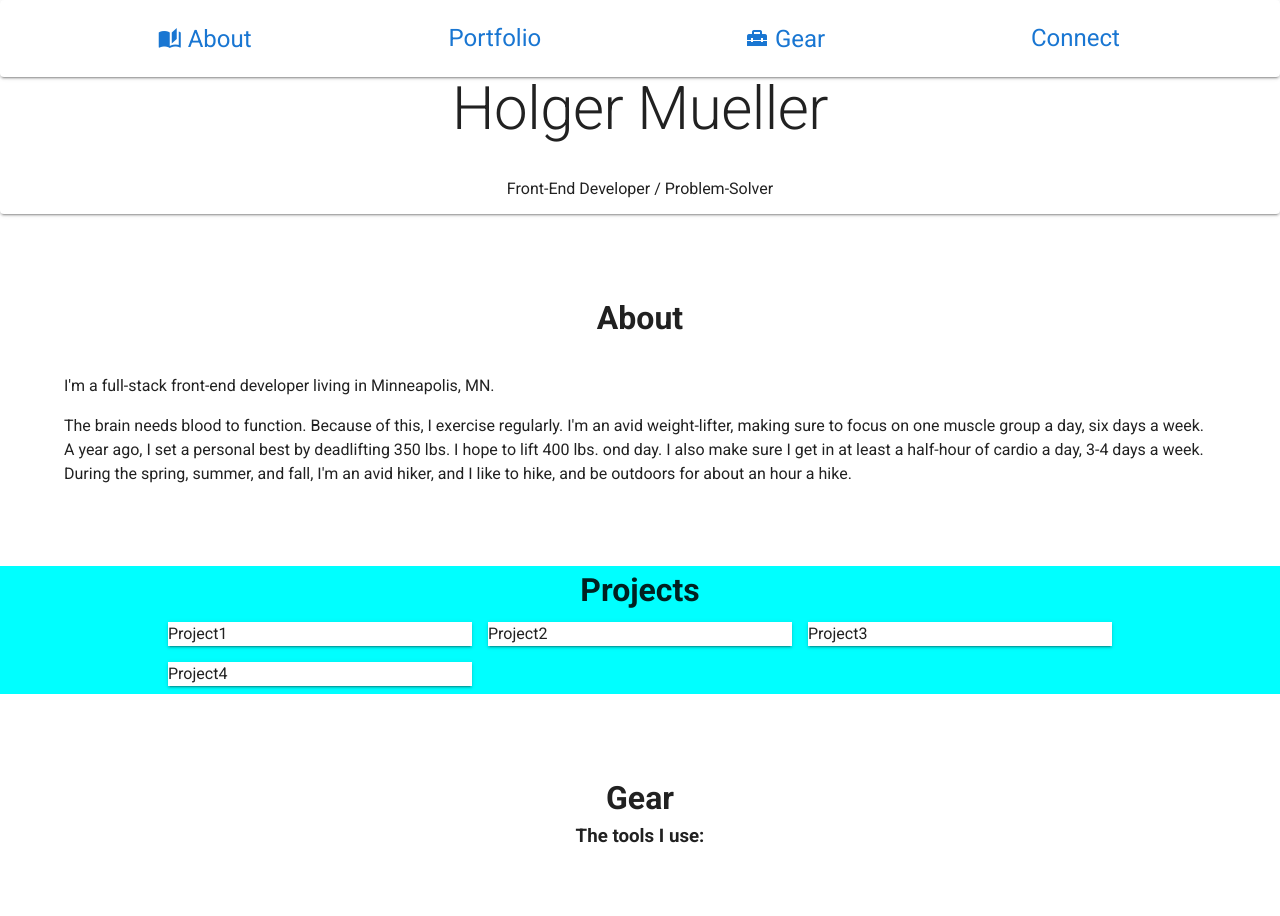
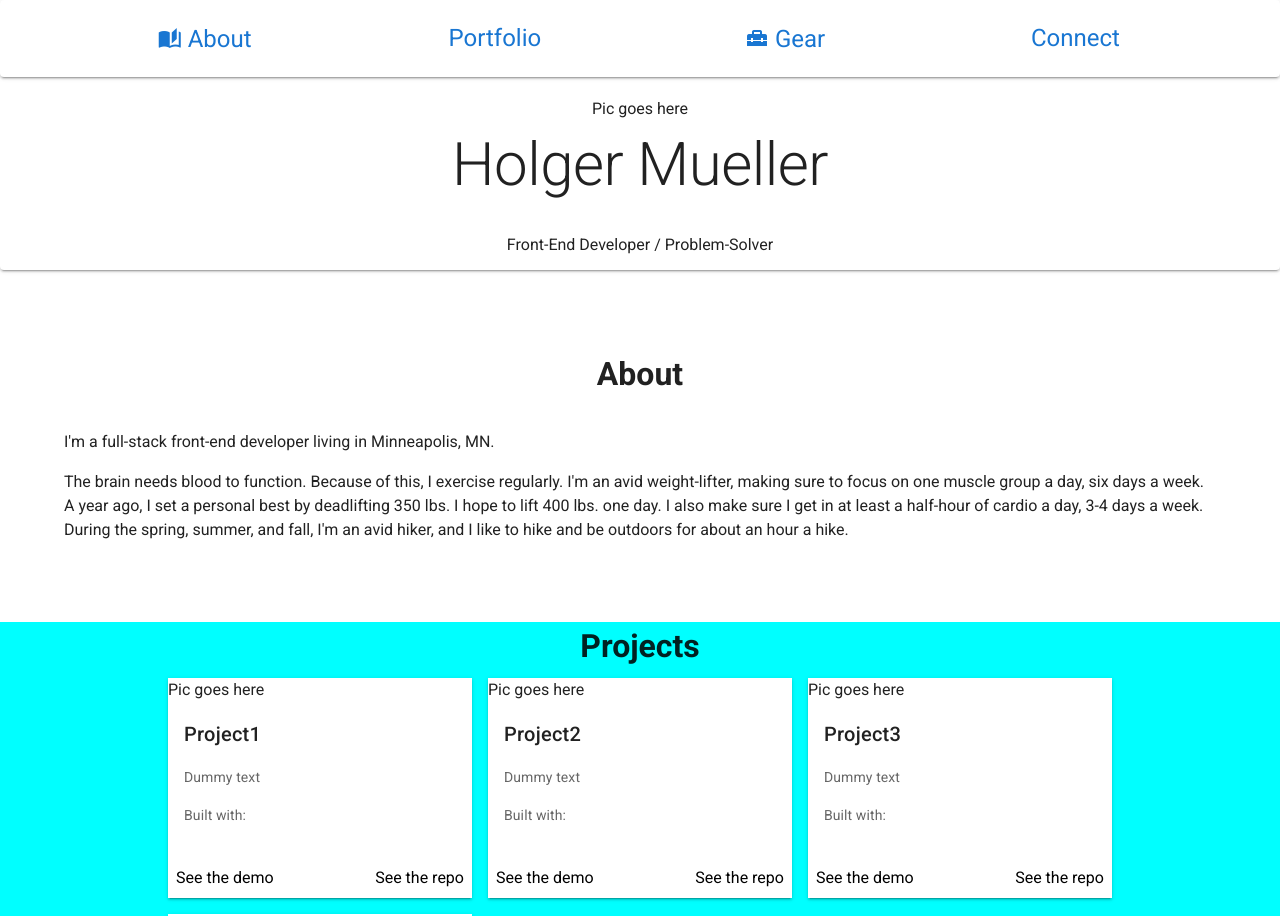
Before and after one commit to Holgermueller/HolgerMueller-TechWriter, a Vue app: page / in a window 1280 px wide. Shown: the top 916 px of the page. Built offline with nearby package versions, Linux system fonts and the light colour scheme.

Commit message:
worked on portfolio cards

```diff
--- a/src/components/Layout/About.vue
+++ b/src/components/Layout/About.vue
@@ -4,7 +4,7 @@
     <p class="about-paragraph">I'm a full-stack front-end developer living in Minneapolis, MN.</p>
     <p
       class="about-paragraph"
-    >The brain needs blood to function. Because of this, I exercise regularly. I'm an avid weight-lifter, making sure to focus on one muscle group a day, six days a week. A year ago, I set a personal best by deadlifting 350 lbs. I hope to lift 400 lbs. ond day. I also make sure I get in at least a half-hour of cardio a day, 3-4 days a week. During the spring, summer, and fall, I'm an avid hiker, and I like to hike, and be outdoors for about an hour a hike.</p>
+    >The brain needs blood to function. Because of this, I exercise regularly. I'm an avid weight-lifter, making sure to focus on one muscle group a day, six days a week. A year ago, I set a personal best by deadlifting 350 lbs. I hope to lift 400 lbs. one day. I also make sure I get in at least a half-hour of cardio a day, 3-4 days a week. During the spring, summer, and fall, I'm an avid hiker, and I like to hike and be outdoors for about an hour a hike.</p>
   </div>
 </template>
 
--- a/src/components/Layout/Banner.vue
+++ b/src/components/Layout/Banner.vue
@@ -2,8 +2,8 @@
   <div id="banner">
     <v-card class="banner-content">
       <v-row align="center" justify="center">
-        <v-img alt="Pic_of_Me" max-height="300"
-        max-width="500"></v-img>
+        <v-img class="pic" alt="Pic_of_Me" max-height="300"
+        max-width="500">Pic goes here</v-img>
       </v-row>
 
       <div class="name display-3">Holger Mueller</div>
@@ -19,6 +19,9 @@
 .banner-content {
   text-align: center;
 }
+.pic {
+  margin-top: 2rem;
+}
 .name {
   padding: 2%;
 }
--- a/src/components/Layout/Portfolio.vue
+++ b/src/components/Layout/Portfolio.vue
@@ -6,7 +6,25 @@
       <v-layout row wrap>
         <v-flex xs12 sm12 md4 lg4 xl4 v-for="(Project,index) in Projects" :key="index">
           <v-hover v-slot:default="{hover}">
-            <v-card class="project-card" tile :elevation="hover ? 12 : 2">{{Project.title}}</v-card>
+            <v-card class="project-card" tile :elevation="hover ? 12 : 2">
+              <v-img>Pic goes here</v-img>
+              <v-card-title>
+                <div>{{Project.title}}</div>
+              </v-card-title>
+              <v-card-text>
+                <p>{{Project.description}}</p>
+                <p>Built with:</p>
+              </v-card-text>
+              <v-card-actions>
+                <a href class="demo">
+                  <span class="mdi mdi-laptop-mac"></span>See the demo
+                </a>
+                <v-spacer></v-spacer>
+                <a href class="repo">
+                  <span class="mdi mdi-github-circle"></span>See the repo
+                </a>
+              </v-card-actions>
+            </v-card>
           </v-hover>
         </v-flex>
       </v-layout>
@@ -19,10 +37,10 @@ export default {
   data() {
     return {
       Projects: [
-        { title: "Project1" },
-        { title: "Project2" },
-        { title: "Project3" },
-        { title: "Project4" }
+        { title: "Project1", description: "Dummy text" },
+        { title: "Project2", description: "Dummy text" },
+        { title: "Project3", description: "Dummy text" },
+        { title: "Project4", description: "Dummy text" }
       ]
     };
   }
@@ -42,4 +60,15 @@ export default {
 .project-card {
   margin: 8px;
 }
+a {
+  text-decoration: none;
+}
+a:hover {
+  cursor: pointer;
+  color: blue;
+}
+.demo,
+.repo {
+  color: black;
+}
 </style>
```
